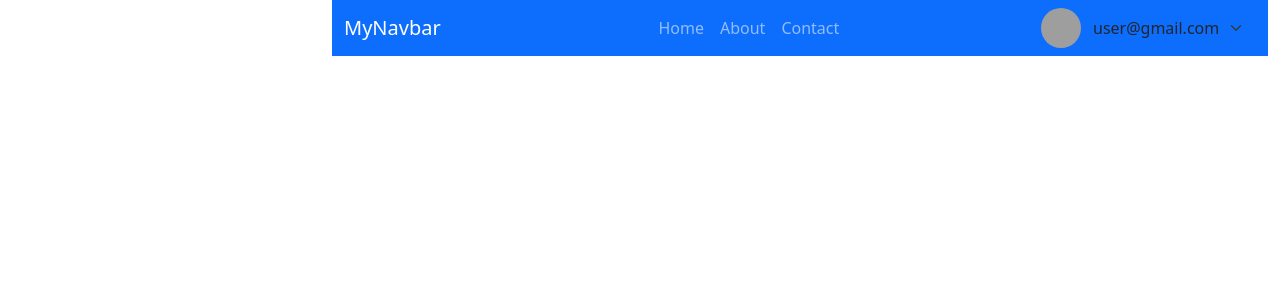
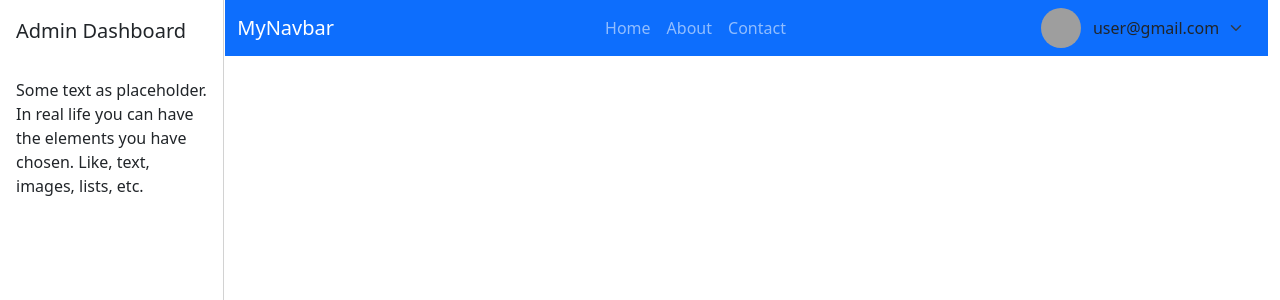
Before and after one commit to vivekmishra22/lorem-dashboard, a React (Create React App) app: page / in a window 1280 px wide. Shown: the top 300 px of the page. Built offline with nearby package versions, Linux system fonts and the light colour scheme; grey boxes are pictures that could not be loaded.

Commit message:
updated code

```diff
--- a/package.json
+++ b/package.json
@@ -8,6 +8,7 @@
     "react": "^19.0.0",
     "react-bootstrap": "^2.10.7",
     "react-dom": "^19.0.0",
+    "react-icons": "^5.4.0",
     "react-scripts": "5.0.1",
     "web-vitals": "^4.2.4"
   },
--- a/src/Page Components/MyNavbar.jsx
+++ b/src/Page Components/MyNavbar.jsx
@@ -1,5 +1,5 @@
 import React from 'react';
-import { Col, Container, Row, Navbar, Nav, Image, Form } from 'react-bootstrap';
+import { Col, Container, Row, Navbar, Nav, Image, Form, Offcanvas } from 'react-bootstrap';
 import userLogo from '../Assets/Images/user-icon.webp';
 
 const MyNavbar = () => {
@@ -7,9 +7,21 @@ const MyNavbar = () => {
         <>
             <Container fluid>
                 <Row>
-                    <Col md={3}></Col>
+                    <Col md={2}>
+                        <div>
+                            <Offcanvas show={true} backdrop={false} style={{ width: "17.5%" }}>
+                                <Offcanvas.Header>
+                                    <Offcanvas.Title>Admin Dashboard</Offcanvas.Title>
+                                </Offcanvas.Header>
+                                <Offcanvas.Body>
+                                    Some text as placeholder. In real life you can have the elements you
+                                    have chosen. Like, text, images, lists, etc.
+                                </Offcanvas.Body>
+                            </Offcanvas>
+                        </div>
+                    </Col>
 
-                    <Col md={9}>
+                    <Col md={10}>
                         <Navbar bg="primary" variant="dark" expand="lg">
                             <Container>
                                 {/* Navbar Brand */}
@@ -38,11 +50,12 @@ const MyNavbar = () => {
                                     <Form.Select className='bg-transparent border-0' aria-label="Default select example">
                                         <option>user@gmail.com</option>
                                         <option value="1">One</option>
-                                        <option value="2">Two</option>
-                                        <option value="3">Three</option>
+                                        {/* <option value="2">Two</option>
+                                        <option value="3">Three</option> */}
                                     </Form.Select>
                                     {/* <Image src={userLogo} rounded /> */}
                                 </div>
+                                {/* <a href="">anchor</a> */}
                             </Container>
                         </Navbar>
                     </Col>
```
Also changed, not shown: src/Page Components/Sidebar.jsx (+39 -24 lines), 1 other file (tests, documents, lock files or other folders).
